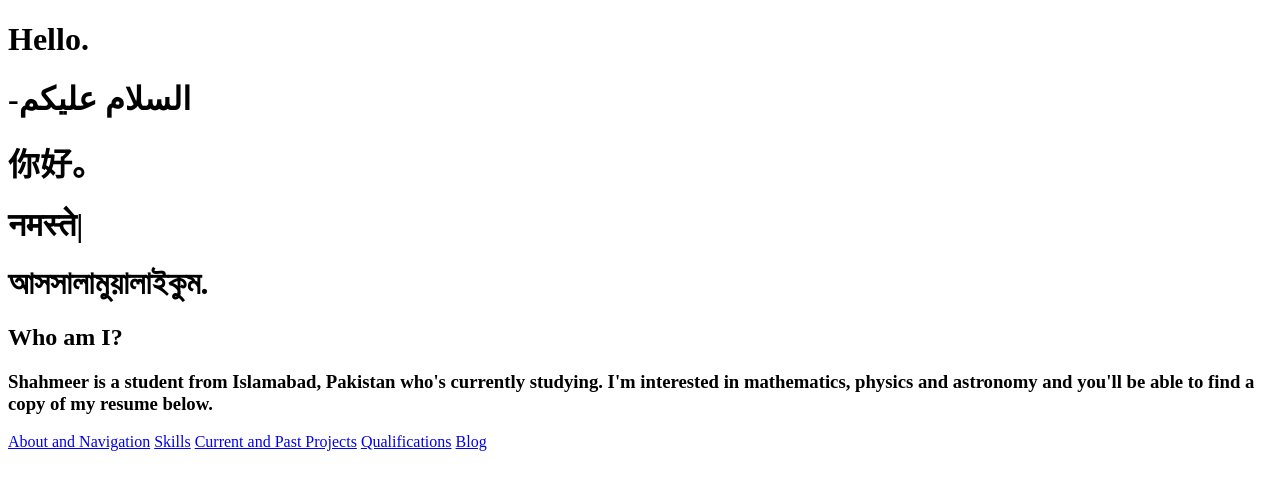
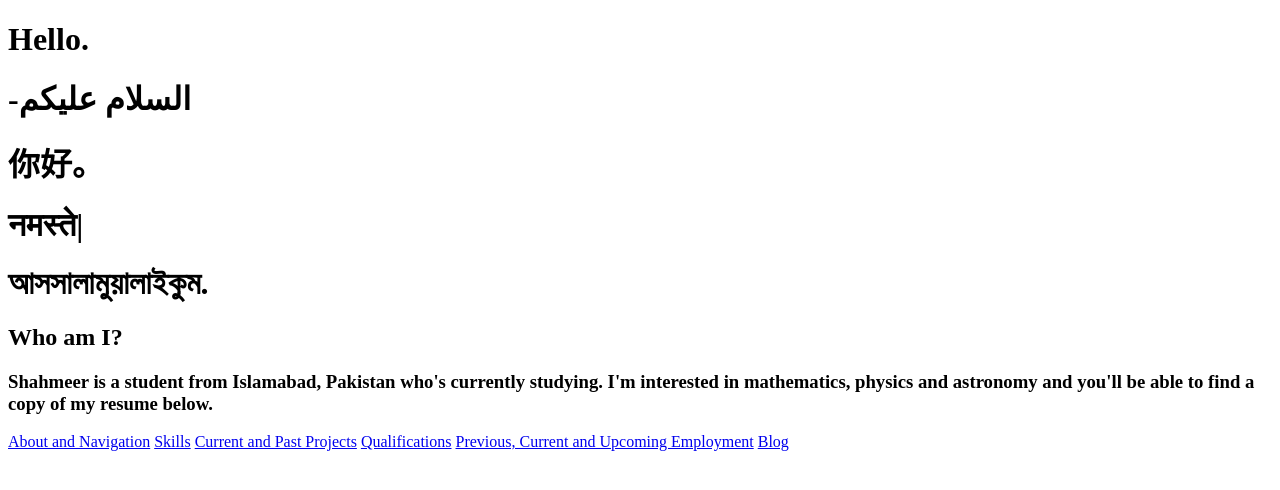
Before and after one commit to shahm008/shahm008.github.io, a plain HTML site: page index.html in a window 1280 px wide. Drawn offline with Linux system fonts and the light colour scheme.

Commit message:
Navigation Update

```diff
--- a/index.html
+++ b/index.html
@@ -19,6 +19,7 @@
   <a href="skills.html">Skills</a>
   <a href="projects.html">Current and Past Projects</a>
   <a href="qualifications.html">Qualifications</a>
+  <a href="employment.html">Previous, Current and Upcoming Employment</a>
   <a href="blog.html">Blog</a>
   </nav>
   </header>
```
